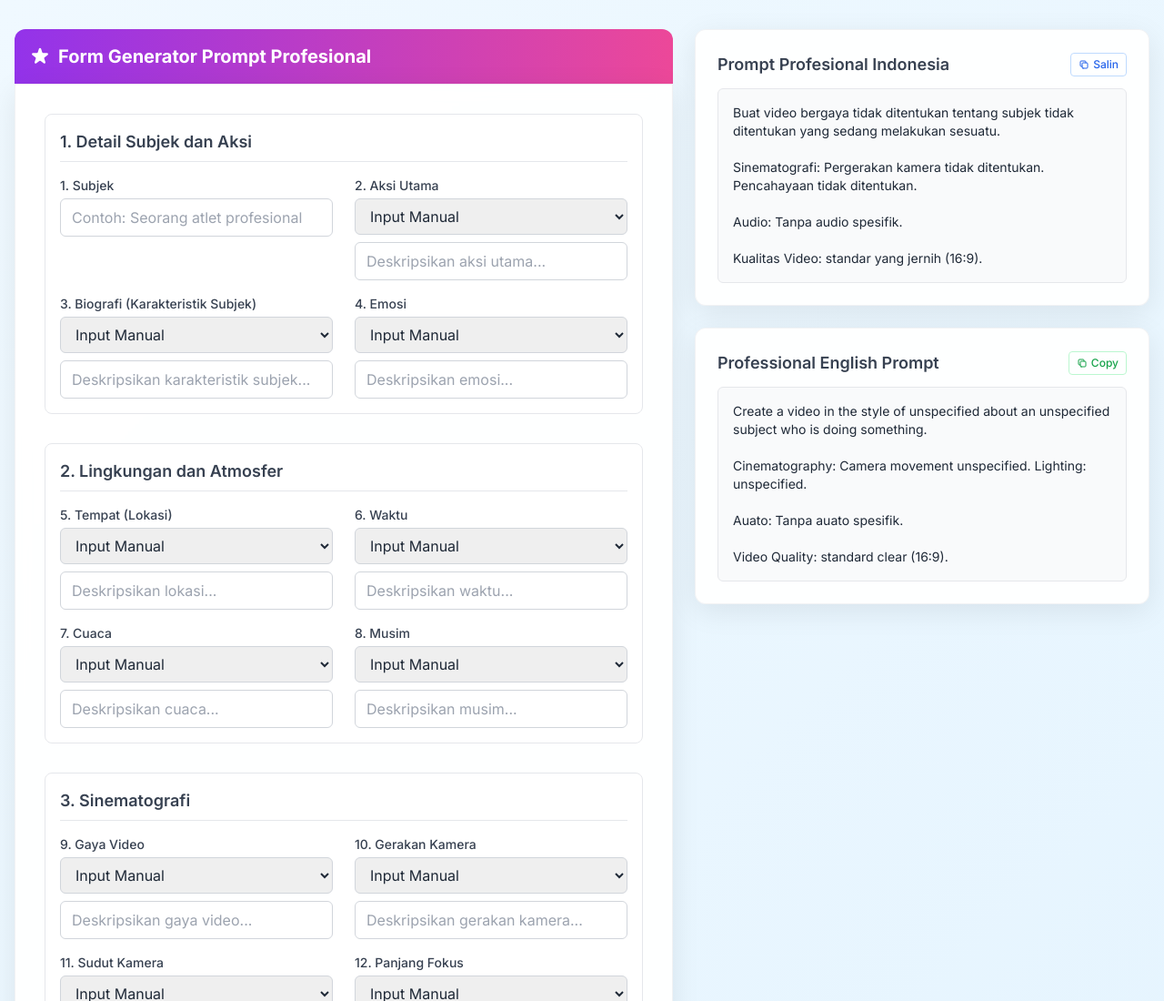
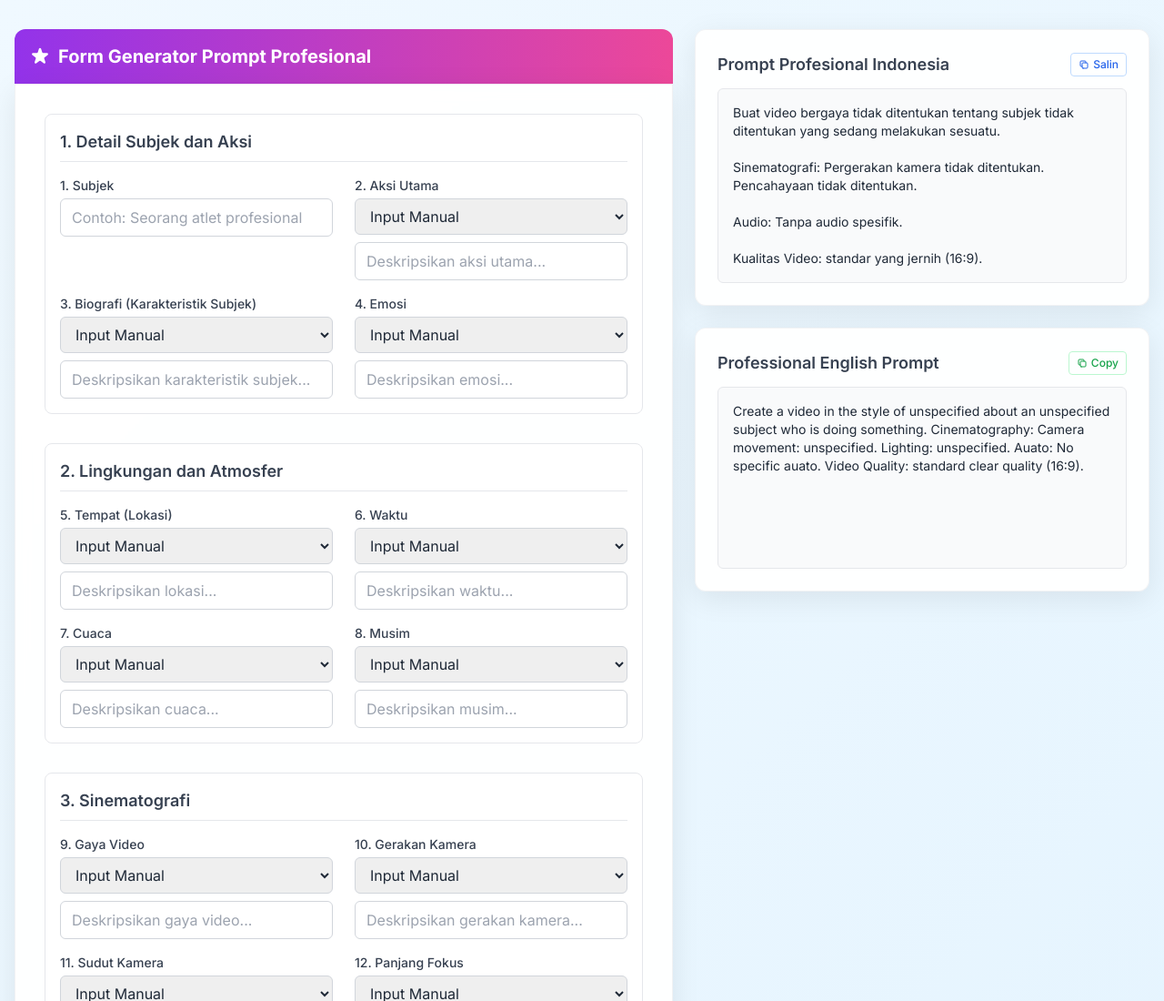
Before and after one commit to albasithabs/prompt, a website: page public/index.html in a window 1280 px wide. Shown: the top 1100 px of the page at 91% size. Drawn offline with nearby package versions, Linux system fonts and the light colour scheme.

Commit message:
Update index.html

```diff
--- a/public/index.html
+++ b/public/index.html
@@ -653,87 +653,105 @@
             initializeCopyButton: () => {},
             translateText: async (text) => {
                 console.log("Original Indonesian for Translation:", text);
-                await new Promise(resolve => setTimeout(resolve, 200));
+                await new Promise(resolve => setTimeout(resolve, 100)); // Shorter delay for faster UI update
 
                 let translated = text;
 
+                // Dictionary for direct word/phrase replacements. Order matters for longer phrases.
+                // More specific phrases should come before more general ones.
                 const dictionary = {
-                    // Kategori 1: Detail Subjek dan Aksi
+                    // Specific phrases with "yang"
+                    "pedagang pasar tradisional yang ramah": "a friendly traditional market vendor",
+                    "petani padi yang tekun": "a diligent rice farmer",
+                    "pengrajin batik yang teliti": "a meticulous batik artisan",
+                    "juru masak tradisional yang handal": "a reliable traditional chef",
+                    "pembawa acara talkshow yang interaktif": "an interactive talk show host",
+                    "pembawa berita profesional yang tegas": "a firm professional news anchor",
+                    "sinematik yang epik": "epic cinematic style",
+                    "dokumenter yang mendalam": "in-depth documentary style",
+                    "anime yang dinamis": "dynamic anime style",
+                    "kartun yang ceria": "cheerful cartoon style",
+                    "realistis yang natural": "natural realistic style",
+                    "statik yang stabil": "static and stable camera movement",
+                    "panning yang halus": "smooth panning camera movement",
+                    "dolly yang dinamis": "dynamic dolly movement",
+                    "setinggi mata yang natural": "natural eye-level angle",
+                    "sudut rendah yang dramatis": "dramatic low angle",
+                    "lebar (24mm) yang luas": "wide (24mm) expansive lens",
+                    "medium (50mm) yang natural": "medium (50mm) natural lens",
+                    "alami yang natural": "natural", // Generic, context will differentiate
+                    "dramatis yang intens": "intense dramatic",
+                    "hangat yang menyejukkan": "soothing warm",
+                    "dingin yang menenangkan": "calming cool",
+                    "narasi yang informatif": "informative narration",
+                    "dialog yang natural": "natural dialogue",
+                    "gembira yang ceria": "joyful and cheerful mood",
+                    "sedih yang mengharukan": "touchingly sad mood",
+                    "instrumental yang elegan": "elegant instrumental music",
+                    "pop yang energik": "energetic pop music",
+                    "hujan yang menyejukkan": "refreshing rain sound",
+                    "keramaian kota yang dinamis": "dynamic city bustle sound",
+                    "rendah yang halus": "low and smooth volume",
+                    "sedang yang seimbang": "medium and balanced volume",
+                    "standar yang jernih (16:9)": "standard clear quality (16:9)",
+                    "hd yang tajam (16:9)": "HD sharp quality (16:9)",
+
+                    // General terms (applied after specific phrases)
                     "Buat video bergaya": "Create a video in the style of",
                     "tentang": "about",
-                    "yang sedang": "who is",
-                    "dengan emosi": "with emotion",
-                    "berjualan dengan ramah": "selling friendly", "menawar dengan cerdik": "bargaining smartly", "mengatur dagangan dengan rapi": "arranging merchandise neatly",
-                    "pedagang pasar tradisional yang ramah": "a friendly traditional market vendor", "petani padi yang tekun": "a diligent rice farmer",
-                    "ramah tamah": "friendly", "sopan santun": "polite", "ikhlas": "sincere", "sabar": "patient", "gigih": "persistent",
-                    "bersemangat": "enthusiastic", "penuh semangat": "full of spirit", "bergairah": "passionate", "antusias": "enthusiastic", "bersemangat tinggi": "highly spirited",
-                    "tenang": "calm", "tenteram": "peaceful", "damai": "peaceful", "nyaman": "comfortable", "tentram": "serene",
-                    "gembira": "joyful", "ceria": "cheerful", "bahagia": "happy", "riang": "gleeful", "sukacita": "joyous",
-
-                    // Kategori 2: Lingkungan dan Atmosfer
-                    "di": "at", // General preposition, context matters
-                    "pada": "on", // General preposition, context matters
-                    "pasar tradisional yang ramai": "a bustling traditional market", "sawah yang hijau": "green rice fields",
-                    "subuh yang sejuk": "a cool dawn", "pagi yang cerah": "a bright morning", "siang yang terik": "a scorching noon",
-                    "cerah berkilau": "sparkling bright", "hujan rintik-rintik": "drizzling rain",
-                    "kemarau yang terik": "a hot dry season", "hujan yang sejuk": "a cool rainy season",
-
-                    // Kategori 3: Sinematografi
+                    "yang sedang": "who is", // This is a common one to refine
+                    "dengan emosi": "with an emotion of",
+                    "di": "at",
+                    "pada": "on", // Can also mean "at" for time
+                    "dengan cuaca": "with weather that is",
                     "Sinematografi:": "Cinematography:",
-                    "Pergerakan kamera": "Camera movement", "dari sudut": "from an angle of", "menggunakan lensa": "using a lens",
-                    "Pencahayaan": "Lighting:", "dengan gradiasi warna": "with color grading of",
-                    "sinematik yang epik": "epic cinematic", "dokumenter yang mendalam": "in-depth documentary",
-                    "statik yang stabil": "static and stable", "panning yang halus": "smooth panning",
-                    "setinggi mata yang natural": "eye-level natural", "sudut rendah yang dramatis": "dramatic low angle",
-                    "lebar (24mm) yang luas": "wide (24mm) expansive", "medium (50mm) yang natural": "medium (50mm) natural",
-                    "alami yang natural": "natural", // Could be ambiguous, context from "Pencahayaan" or "Gradiasi Warna" helps
-                    "dramatis yang intens": "intense dramatic",
-
-                    // Kategori 4: Audio
-                    "Audio:": "Audio:", "Dialog:": "Dialogue:", "oleh": "by", "dengan suasana": "with an atmosphere of",
-                    "Musik Latar:": "Background Music:", "Efek Suara:": "Sound Effects:",
-                    "Volume:": "Volume:", "(Volume:": "(Volume:",
+                    "Pergerakan kamera": "Camera movement:",
+                    "dari sudut": "from an angle of",
+                    "menggunakan lensa": "using a lens of",
+                    "Pencahayaan": "Lighting:",
+                    "dengan gradiasi warna": "with color grading of",
+                    "Audio:": "Audio:",
+                    "Dialog:": "Dialogue:",
+                    "oleh": "by",
+                    "dengan suasana": "with an atmosphere of",
+                    "Musik Latar:": "Background Music:",
+                    "Efek Suara:": "Sound Effects:",
+                    "Volume:": "Volume:", // General volume, specific ones handled above
                     "Karakteristik Volume Audio:": "Overall Audio Volume Characteristic:",
                     "Terjemahan Audio:": "Audio Translation:",
-                    "narasi yang informatif": "informative narration", "dialog yang natural": "natural dialogue",
-                    "pembawa berita profesional yang tegas": "a firm professional news anchor", "pria dewasa yang profesional": "a professional adult male",
-                    "gembira yang ceria": "joyful and cheerful", // Repeated from emotion, context helps
-                    "instrumental yang elegan": "elegant instrumental", "pop yang energik": "energetic pop",
-                    "hujan yang menyejukkan": "refreshing rain sound", // Repeated from weather, context helps
-                    "rendah yang halus": "low and smooth", "sedang yang seimbang": "medium and balanced",
-                    "Tanpa Terjemahan": "No Translation", "Terjemahkan ke Subtitle Inggris (Dialog Asli)": "Translate to English Subtitles (Original Dialogue)",
+                    "Tanpa Terjemahan": "No Translation",
+                    "Terjemahkan ke Subtitle Inggris (Dialog Asli)": "Translate to English Subtitles (Original Dialogue)",
                     "Alih Suara ke Bahasa Inggris": "Voiceover in English",
+                    "Kualitas Video:": "Video Quality:",
+                    "Detail Tambahan:": "Additional Details:",
+                    "Tanpa audio spesifik.": "No specific audio.",
                     "Volume Master Audio:": "Master Audio Volume:",
-
-                    // Kategori 5: Parameter Teknis dan Tambahan
-                    "Kualitas Video:": "Video Quality:", "Detail Tambahan:": "Additional Details:",
-                    "standar yang jernih (16:9)": "standard clear (16:9)", "hd yang tajam (16:9)": "HD sharp (16:9)",
-
-                    // General terms
-                    "tidak ditentukan": "unspecified", "melakukan sesuatu": "doing something", "subjek tidak ditentukan": "an unspecified subject",
+                    "tidak ditentukan": "unspecified",
+                    "melakukan sesuatu": "doing something",
+                    "subjek tidak ditentukan": "an unspecified subject",
                     "Tanpa Dialog": "No Dialogue", "Tidak Ada": "None", "Tanpa Musik": "No Music", "Tanpa Efek": "No Effects",
-                    "dan": "and", "atau": "or",
-                    // Specific cases for "yang"
-                    "yang ramah": "who is friendly", "yang tekun": "who is diligent", "yang epik": "that is epic",
-                     // Fallback for "yang" if not part of a longer phrase
-                    "yang": "that is/which is"
+                    "dan": "and", "atau": "or"
                 };
 
                 const sortedKeys = Object.keys(dictionary).sort((a, b) => b.length - a.length);
 
                 for (const key of sortedKeys) {
                     const escapedKey = key.replace(/[.*+?^${}()|[\]\\]/g, '\\$&');
-                    const regex = new RegExp(escapedKey, 'g'); // Case-insensitive might be better: 'gi'
+                    const regex = new RegExp(escapedKey, 'g');
                     translated = translated.replace(regex, dictionary[key]);
                 }
 
-                // Post-processing for common patterns after dictionary replacement
-                translated = translated.replace(/Create a video in the style of an unspecified subject/g, "Create a video about an unspecified subject"); // Correction
-                translated = translated.replace(/at an unspecified subject/g, "about an unspecified subject");
-                translated = translated.replace(/, \./g, "."); // Remove comma before period
-                translated = translated.replace(/\s+\./g, "."); // Remove space before period
-                translated = translated.replace(/\s+,/g, ","); // Remove space before comma
+                // Attempt to refine "yang" translations if they weren't caught by specific phrases
+                // This is tricky and can lead to errors if not careful
+                translated = translated.replace(/ an unspecified subject that is\/which is /g, " an unspecified subject who is ");
+                translated = translated.replace(/ a (.+?) that is\/which is /g, " a $1 that is "); // e.g., "a friendly vendor that is"
+                translated = translated.replace(/ that is\/which is /g, " that is "); // General fallback
 
+                // Clean up common artifacts
+                translated = translated.replace(/, \./g, ".");
+                translated = translated.replace(/\s+\./g, ".");
+                translated = translated.replace(/\s+,/g, ",");
+                translated = translated.replace(/\s{2,}/g, ' '); // Replace multiple spaces with single
 
                 console.log("Translated English Prompt (Placeholder Attempt):", translated);
                 return translated;
@@ -1002,14 +1020,16 @@
             fieldsWithCustomInput.forEach(id => {
                 const customInputDivId = `custom${id.charAt(0).toUpperCase() + id.slice(1)}Input`;
                 document.getElementById(customInputDivId)?.classList.add('hidden');
-                 // Reset select to its first actual option if "Input Manual" was selected
                 const selectField = document.getElementById(id);
                 if (selectField && selectField.options.length > 1) {
+                    // Set to the first option that is NOT "custom"
+                    let defaultIndex = 0;
                     if (selectField.options[0].value === "custom" && selectField.options[1]) {
-                         selectField.value = selectField.options[1].value;
-                    } else if (selectField.options[0]) {
-                         selectField.value = selectField.options[0].value;
+                        defaultIndex = 1;
                     }
+                    selectField.selectedIndex = defaultIndex;
+                } else if (selectField && selectField.options.length === 1 && selectField.options[0].value !== "custom") {
+                    selectField.selectedIndex = 0;
                 }
             });
 
```
